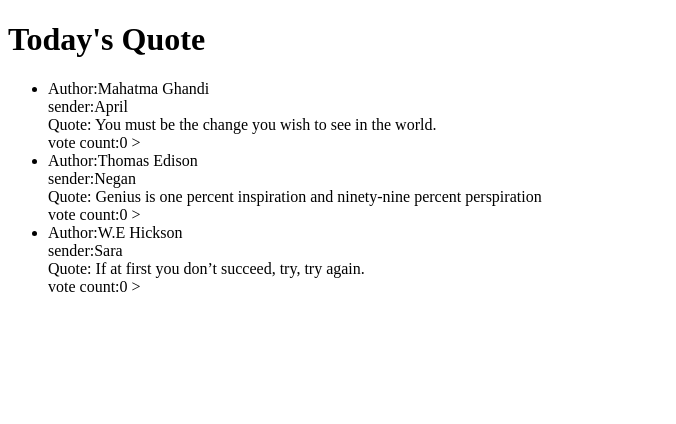
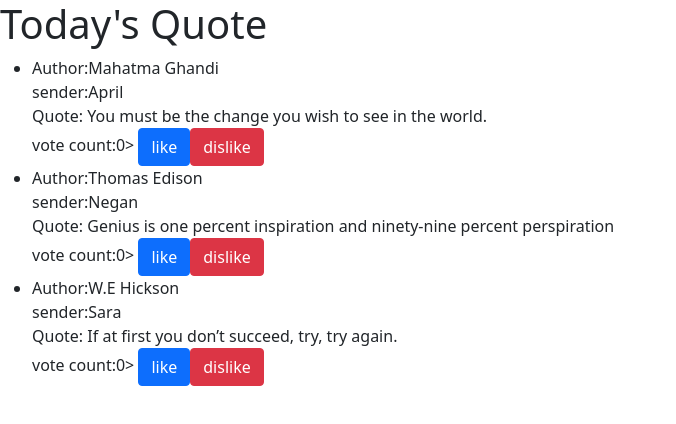
Before and after one commit to Aprilwairimu/Angular-Quote, an Angular app in the folder Quote/: page / in a window 1280 px wide. Shown: the top 424 px of the page, without its empty margins (0-676 px from the left). Built offline with nearby package versions, Linux system fonts and the light colour scheme.

Commit message:
installed boostrap

```diff
--- a/Quote/package.json
+++ b/Quote/package.json
@@ -18,6 +18,8 @@
     "@angular/platform-browser": "~13.3.0",
     "@angular/platform-browser-dynamic": "~13.3.0",
     "@angular/router": "~13.3.0",
+    "bootstrap": "^5.1.3",
+    "popper": "^1.0.1",
     "rxjs": "~7.5.0",
     "tslib": "^2.3.0",
     "zone.js": "~0.11.4"
--- a/Quote/src/app/quote/quote.component.html
+++ b/Quote/src/app/quote/quote.component.html
@@ -5,8 +5,9 @@
             Author:{{quote.Author}} <br>
             sender:{{quote.sender}}<br>
             Quote: {{quote.quote}} <br>
-            vote count:{{quote.votes}}
-         >
+            vote count:{{votescount}}>
+           <button class="btn btn-primary" (click)="functionlike()">like</button>
+         <button class="btn btn-danger" (click)="functiondislike()">dislike</button>
         </li>
     </ul>
 </div>
--- a/Quote/src/styles.css
+++ b/Quote/src/styles.css
@@ -1 +1,2 @@
 /* You can add global styles to this file, and also import other style files */
+@import "~bootstrap/dist/css/bootstrap.css";
```
Also changed, not shown: 1 other file (tests, documents, lock files or other folders).
